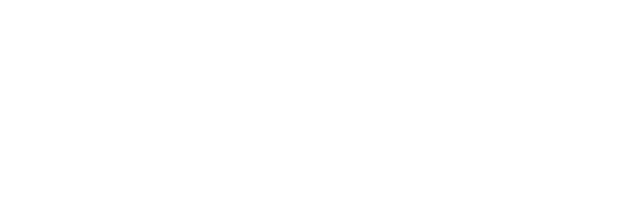
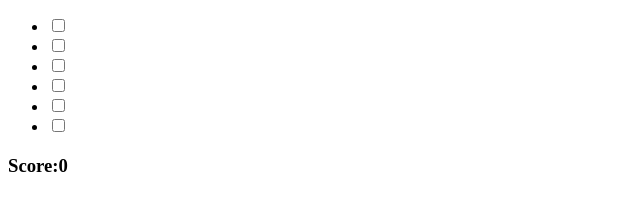
Before and after one commit to lesterpaz99/bunnyland, a plain HTML site: page index.html in a window 1280 px wide. Shown: the whole page, without its empty margins (0-640 px from the left). Drawn offline with Linux system fonts and the light colour scheme.

Commit message:
create a score counter using only html and css

```diff
--- a/index.html
+++ b/index.html
@@ -1,12 +1,39 @@
 <!DOCTYPE html>
 <html lang="en">
-<head>
-  <meta charset="UTF-8">
-  <meta http-equiv="X-UA-Compatible" content="IE=edge">
-  <meta name="viewport" content="width=device-width, initial-scale=1.0">
-  <title>Document</title>
-</head>
-<body>
-
-</body>
+	<head>
+		<meta charset="UTF-8" />
+		<meta http-equiv="X-UA-Compatible" content="IE=edge" />
+		<meta name="viewport" content="width=device-width, initial-scale=1.0" />
+		<title>Document</title>
+		<link rel="stylesheet" href="styles.css" />
+	</head>
+	<body>
+		<ul>
+			<li>
+				<input type="checkbox" />
+				<div class="shield"></div>
+			</li>
+			<li>
+				<input type="checkbox" />
+				<div class="shield"></div>
+			</li>
+			<li>
+				<input type="checkbox" />
+				<div class="shield"></div>
+			</li>
+			<li>
+				<input type="checkbox" />
+				<div class="shield"></div>
+			</li>
+			<li>
+				<input type="checkbox" />
+				<div class="shield"></div>
+			</li>
+			<li>
+				<input type="checkbox" />
+				<div class="shield"></div>
+			</li>
+		</ul>
+		<h3 class="total-count">Score:</h3>
+	</body>
 </html>
--- /dev/null
+++ b/styles.css
@@ -0,0 +1,11 @@
+body {
+	counter-reset: game;
+}
+
+input:checked {
+	counter-increment: game;
+}
+
+.total-count::after {
+	content: counter(game);
+}
```
